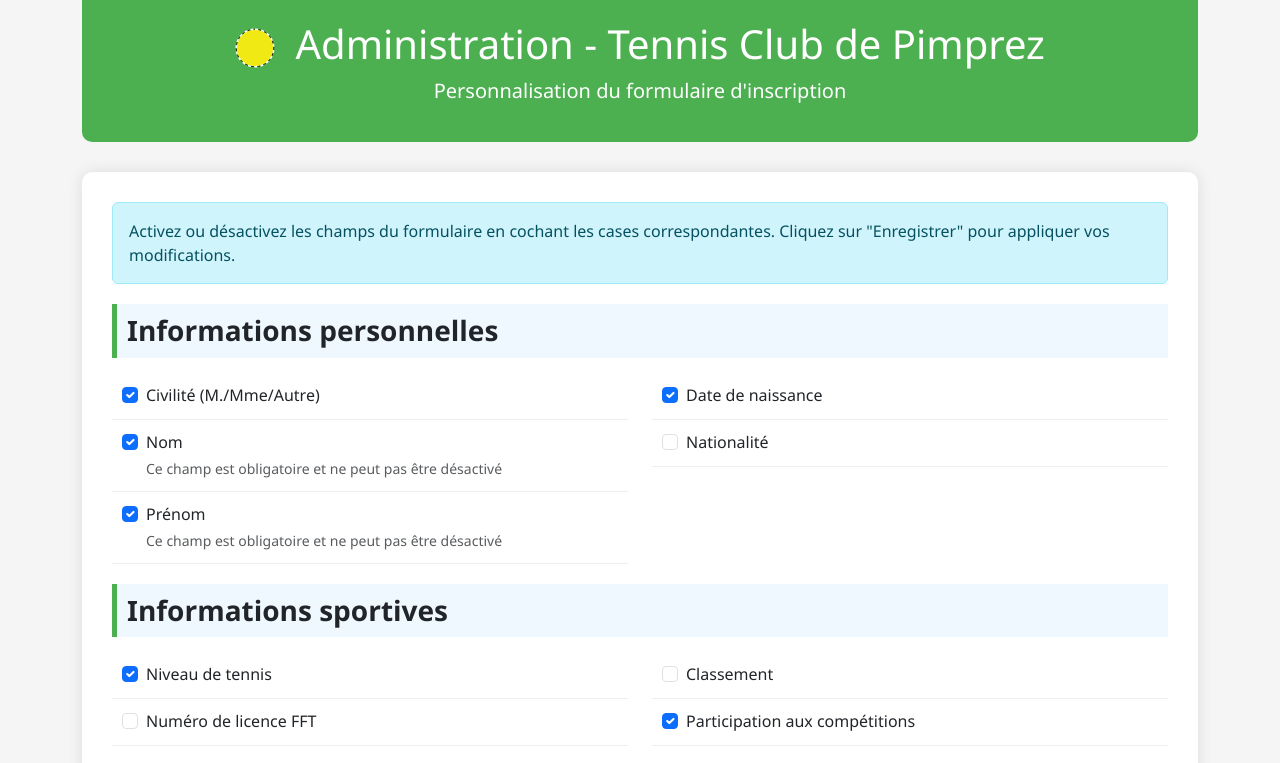
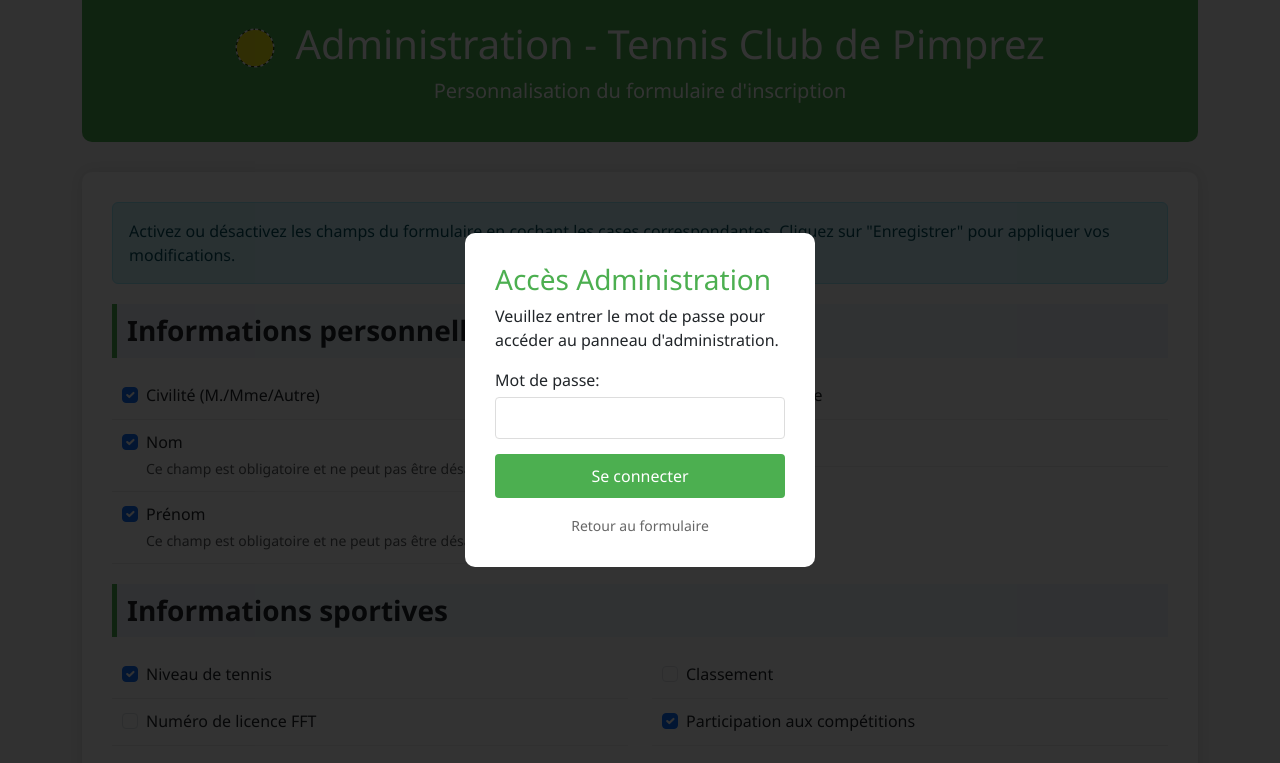
Before and after one commit to TCPimprez/tennis-club-pimprez, a plain HTML site: page admin.html in a window 1280 px wide. Shown: the top 763 px of the page. Drawn offline with nearby package versions, Linux system fonts and the light colour scheme.

Commit message:
Update admin.html

```diff
--- a/admin.html
+++ b/admin.html
@@ -273,6 +273,7 @@
     </div>
 
     <script src="https://cdn.jsdelivr.net/npm/bootstrap@5.3.0/dist/js/bootstrap.bundle.min.js"></script>
+    <script src="admin_secure.js"></script>
     <script>
         document.addEventListener('DOMContentLoaded', function() {
             // Charger la configuration existante
```
